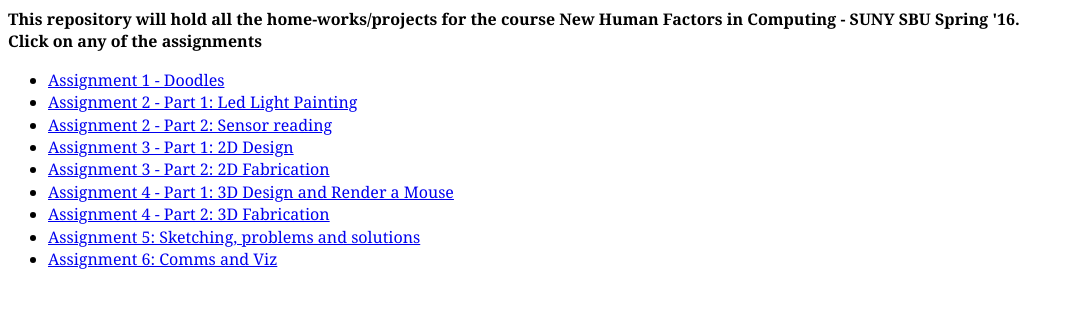
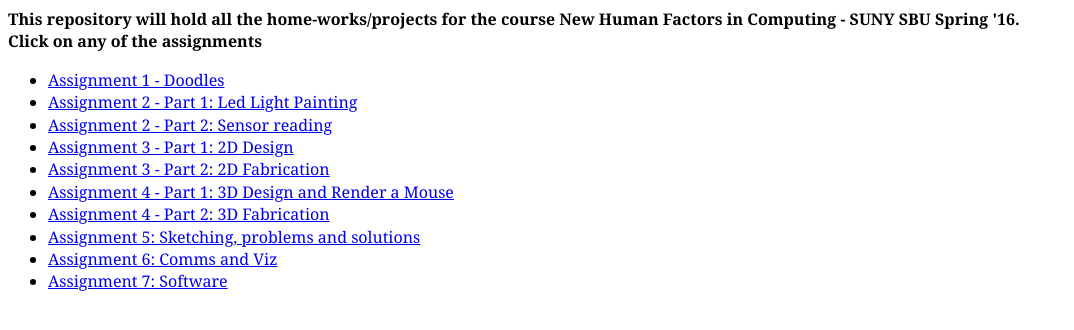
Before and after one commit to warrieraravind/hci-suny-sbu, a Jekyll site: the page built from index.html, in a window 1280 px wide. Shown: the top 330 px of the page, without its empty margins (0-1074 px from the left). Built offline with Jekyll 4.4.1, drawn with Linux system fonts in a browser that asks for light colours; Markdown is read by kramdown in place of the engine named in the settings.

Commit message:
Prototype

```diff
--- a/_includes/nav.html
+++ b/_includes/nav.html
@@ -9,5 +9,6 @@
 				<li><a href="https://sushantojal.github.io/3dprinting/">Assignment 4 - Part 2: 3D Fabrication</a></li>
 				<li><a href="{{site.baseurl}}/assignment_guitar.html">Assignment 5: Sketching, problems and solutions</a></li>
 				<li><a href="https://sushantojal.github.io/pressure/">Assignment 6: Comms and Viz</a></li>
+				<li><a href="https://sushantojal.github.io/proto1/">Assignment 7: Software</a></li>
 			</ul>
 </nav>
```
